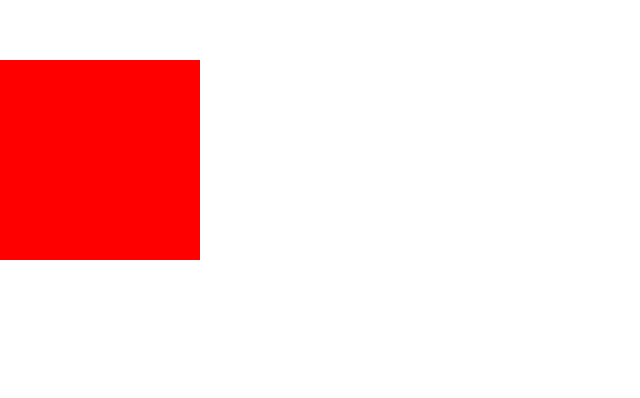
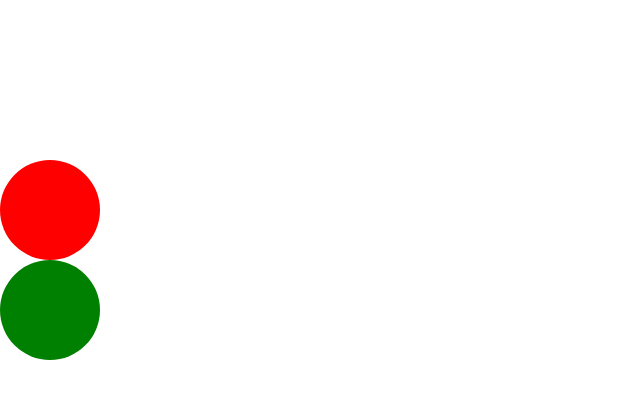
Before and after one commit to amird55/color_rush, a React (Vite) app: page / in a window 1280 px wide. Shown: the part 240-638 px from the top of the page, without its empty margins (0-640 px from the left). Built offline with nearby package versions, Linux system fonts and the light colour scheme.

Commit message:
תצוגה של כפתורי צבע

```diff
--- a/src/App.css
+++ b/src/App.css
@@ -1,5 +1,10 @@
 .bigDiv{
     width: 200px;
     height: 200px;
-    background-color: red;
+    background-color: purple;
 }
+.roundButton{
+    border-radius: 50%;
+    height: 100px;
+    width: 100px;
+}
--- a/src/App.jsx
+++ b/src/App.jsx
@@ -1,11 +1,13 @@
 import './App.css'
 import MainDisplay from "./MainDisplay.jsx";
+import ButtonRow from "./ButtonRow.jsx";
 
 function App() {
 
   return (
     <>
       <MainDisplay />
+      <ButtonRow />
     </>
   )
 }
--- /dev/null
+++ b/src/ButtonRow.jsx
@@ -0,0 +1,13 @@
+import React from 'react';
+import ColorButton from "./ColorButton.jsx";
+
+function ButtonRow(props) {
+    return (
+        <>
+            <ColorButton color="red" />
+            <ColorButton color="green" />
+        </>
+    );
+}
+
+export default ButtonRow;
--- /dev/null
+++ b/src/ColorButton.jsx
@@ -0,0 +1,9 @@
+import React from 'react';
+
+function ColorButton({color}) {
+    return (
+        <div className="roundButton" style={{backgroundColor:color}}></div>
+    );
+}
+
+export default ColorButton;
--- a/src/MainDisplay.jsx
+++ b/src/MainDisplay.jsx
@@ -1,8 +1,9 @@
-import React from 'react';
+import React, {useState} from 'react';
 
 function MainDisplay(props) {
+    const [mainColor, setMainColor] = useState("transparent")
     return (
-        <div className="bigDiv" style={{}}></div>
+        <div className="bigDiv" style={{backgroundColor:mainColor}}></div>
     );
 }
 
```
